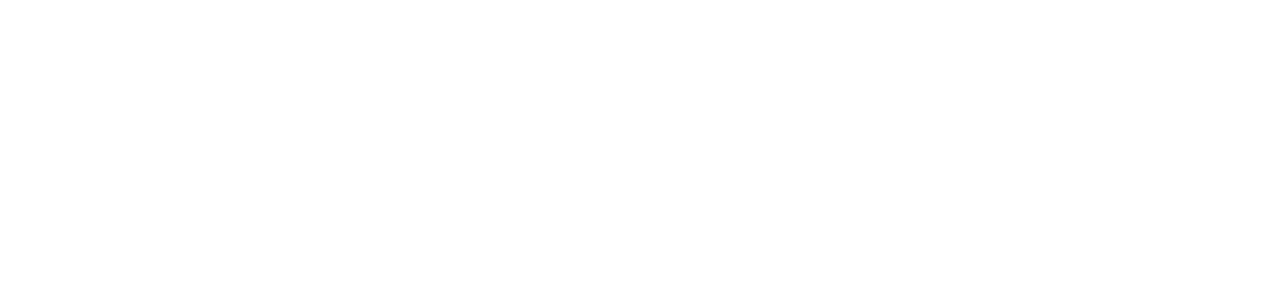
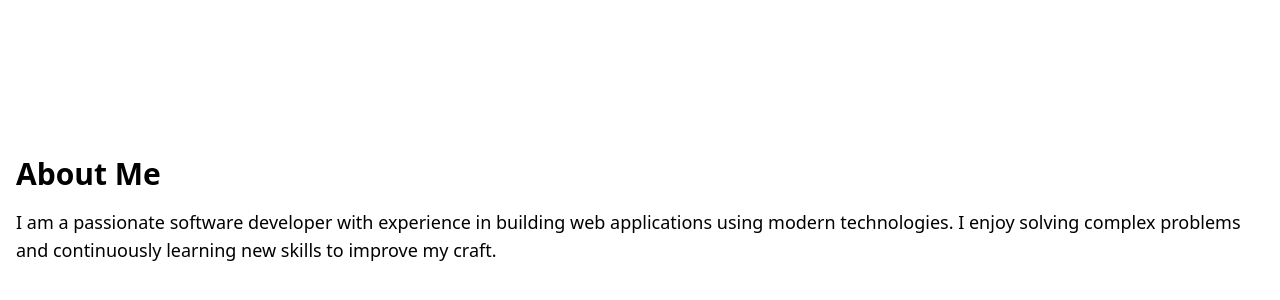
Before and after one commit to adebomiolusegun/My-portfolio, a Next.js app: page / in a window 1280 px wide. Shown: the part 990-1290 px from the top of the page. Before the commit the page ends 800 px from the top, so only its background shows below. Built offline with nearby package versions, Linux system fonts and the light colour scheme.

Commit message:
component creation correction

```diff
--- a/app/page.tsx
+++ b/app/page.tsx
@@ -1,9 +1,11 @@
+import AboutPage from "./about/page";
 import NavPage from "./nav/page";
 
 function page() {
   return (
     <main className="">
       <NavPage />
+      <AboutPage />
     </main>
   );
 }
```
